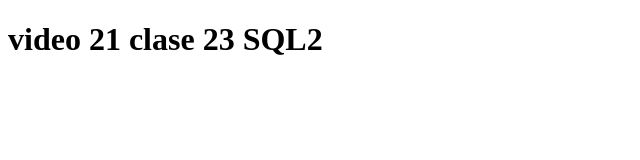
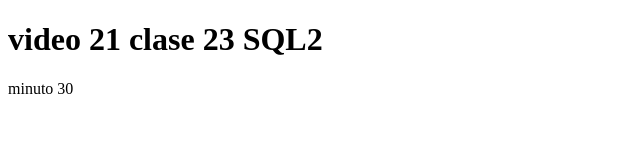
Before and after one commit to k-kurt/codo-a-codo-contenido-FrontEnd, a plain HTML site: page JAVASCRIPT/CLASE21_SQL2/sql2/index.html in a window 1280 px wide. Shown: the full height of the page, 0-640 px from the left. Drawn offline with Linux system fonts and the light colour scheme.

Commit message:
quede en minuto 30

```diff
--- a/JAVASCRIPT/CLASE21_SQL2/sql2/index.html
+++ b/JAVASCRIPT/CLASE21_SQL2/sql2/index.html
@@ -9,5 +9,6 @@
     <H1>
         video 21 clase 23 SQL2
     </H1>
+    <p>minuto 30</p>
 </body>
 </html>
```
